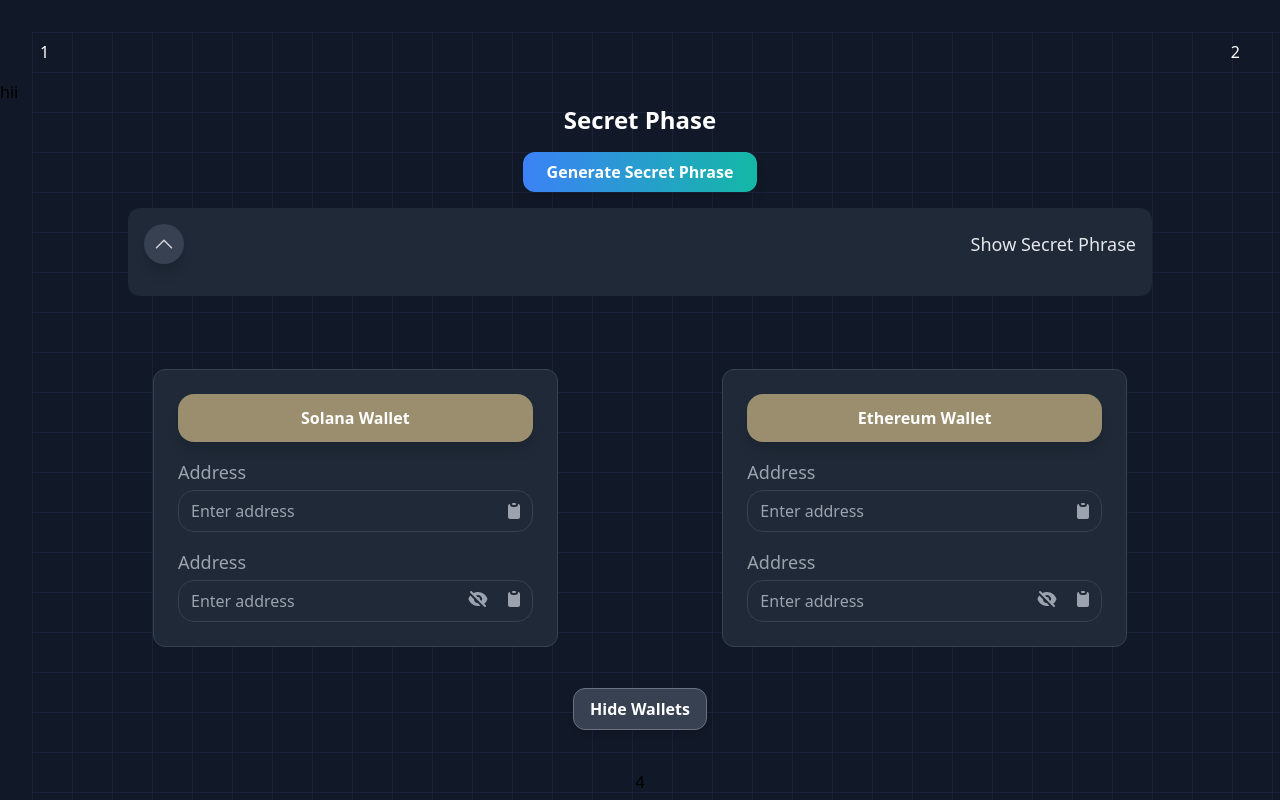
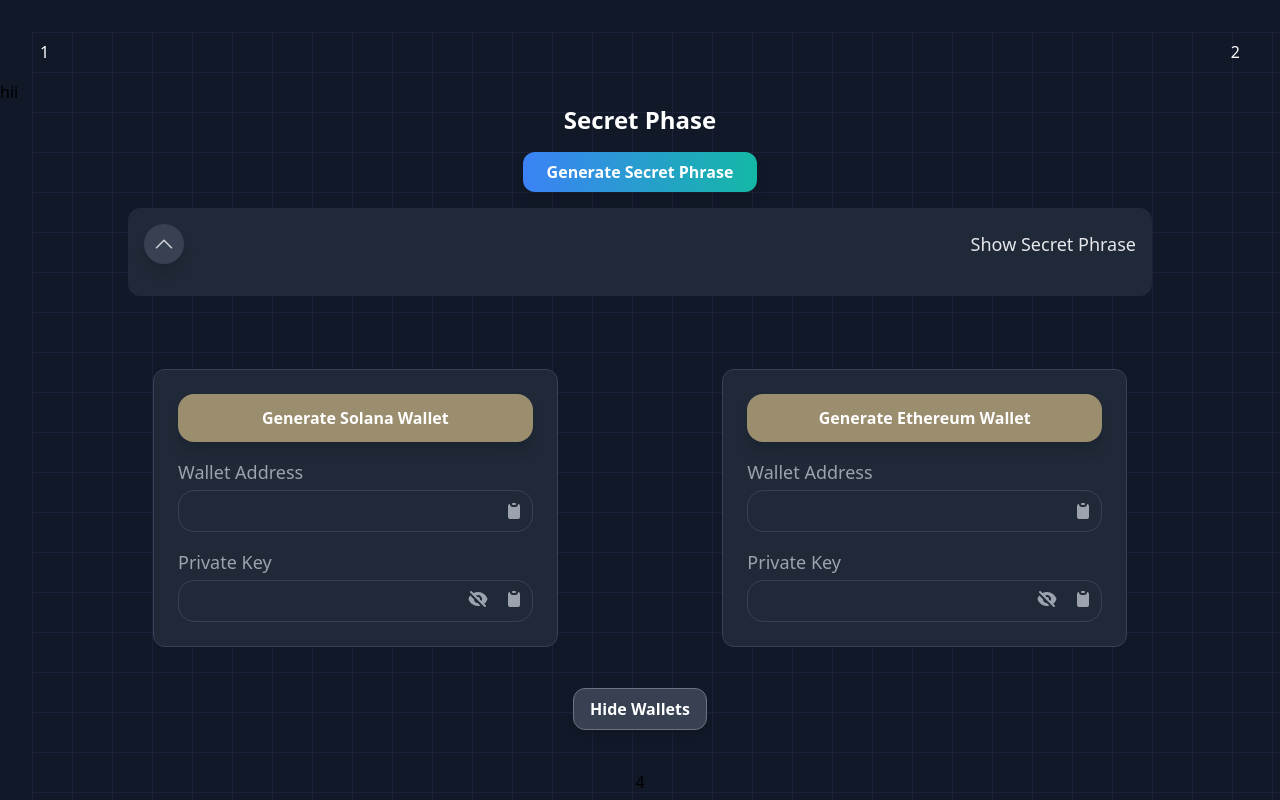
Before and after one commit to Pawan2061/crypto_wallet, a Next.js app: page / in a window 1280 px wide. Both pictures are taken after a click on the button "Show Wallets". Built offline with nearby package versions, Linux system fonts and the light colour scheme.

Commit message:
feat: major logic

```diff
--- a/components/Wallet.tsx
+++ b/components/Wallet.tsx
@@ -2,7 +2,7 @@
 import { useState } from "react";
 import Mnemonics from "./Mnemonic";
 import { generateMnemonic } from "bip39";
-import { log } from "util";
+import { MakeKeypair } from "ed25519";
 import SolAndEth from "./solAndEth";
 export default function Wallet() {
   const [show, setShow] = useState(false);
@@ -80,7 +80,7 @@ export default function Wallet() {
       </div>
 
       {display ? (
-        <SolAndEth />
+        <SolAndEth mnemonic={JSON.stringify(mnemonic)} />
       ) : (
         <button
           onClick={showWallets}
--- a/components/solAndEth.tsx
+++ b/components/solAndEth.tsx
@@ -1,10 +1,40 @@
+import { mnemonicToSeed } from "bip39";
 import React, { useState } from "react";
+import { derivePath } from "ed25519-hd-key";
+import nacl from "tweetnacl";
+import { Keypair } from "@solana/web3.js";
+export default function SolAndEth({ mnemonic }: any) {
+  const [solAddress, setSolAddress] = useState("");
+  const [ethAddress, setEthAddress] = useState("");
+  const [solKey, setSolKey] = useState("");
+  const [ethKey, setEthKey] = useState("");
+  const [isVisible, setIsVisible] = useState(true);
+  const [index, setIndex] = useState(0);
 
-export default function SolAndEth() {
-  const [address, setAddress] = useState("");
+  const handleInputChange = (
+    e: React.ChangeEvent<HTMLInputElement>,
+    setter: React.Dispatch<React.SetStateAction<string>>
+  ) => {
+    setter(e.target.value);
+  };
 
-  const handleAddressChange = (e: any) => {
-    setAddress(e.target.value);
+  const handleGenerateSol = async () => {
+    console.log(mnemonic, "is here");
+    if (!mnemonic) {
+      throw new Error();
+    }
+
+    const seed = await mnemonicToSeed(mnemonic);
+    const path = `m/44'/501'/${index}'/0'`;
+    const derivedSeed = derivePath(path, seed.toString("hex")).key;
+    const secret = nacl.sign.keyPair.fromSeed(derivedSeed).secretKey;
+    const keypair = Keypair.fromSecretKey(secret);
+    setIndex(index + 1);
+
+    console.log(seed, "sol here");
+  };
+  const handleGenerateEth = () => {
+    console.log("eth here");
   };
 
   return (
@@ -15,31 +45,23 @@ export default function SolAndEth() {
 
           <div className="relative rounded-xl border border-gray-700 bg-gray-800 p-6 space-y-4">
             <button
-              className="bg-[#9b8e6e] mx-auto w-full
-                        text-white font-semibold py-3 px-6
-                        rounded-2xl shadow-lg
-                        text-center
-                        hover:from-slate-600 hover:to-gray-700
-                        transition-all duration-300
-                        transform hover:scale-105
-                        active:scale-95
-                        focus:outline-none focus:ring-2 focus:ring-gray-300 focus:ring-opacity-50"
+              onClick={handleGenerateSol}
+              className="bg-[#9b8e6e] mx-auto w-full text-white font-semibold py-3 px-6 rounded-2xl shadow-lg text-center hover:from-slate-600 hover:to-gray-700 transition-all duration-300 transform hover:scale-105 active:scale-95 focus:outline-none focus:ring-2 focus:ring-gray-300 focus:ring-opacity-50"
             >
-              Solana Wallet
+              Generate Solana Wallet
             </button>
 
             <div className="flex flex-col items-start w-full">
               <label className="block text-lg font-medium mb-1 text-gray-400 self-start">
-                Address
+                Wallet Address
               </label>
-
               <div className="flex w-full border border-gray-700 rounded-2xl">
                 <input
                   type="text"
-                  className="flex-1 px-3 py-2  focus:outline-none bg-transparent text-white rounded-l-lg"
-                  value={address}
-                  onChange={handleAddressChange}
-                  placeholder="Enter address"
+                  readOnly
+                  className="flex-1 px-3 py-2 focus:outline-none bg-transparent text-white rounded-l-lg"
+                  value={solAddress}
+                  onChange={(e) => handleInputChange(e, setSolAddress)}
                 />
                 <button className="p-2 text-gray-400 hover:text-white focus:outline-none">
                   <svg
@@ -54,18 +76,18 @@ export default function SolAndEth() {
                 </button>
               </div>
             </div>
+
             <div className="flex flex-col items-start w-full">
               <label className="block text-lg font-medium mb-1 text-gray-400 self-start">
-                Address
+                Private Key
               </label>
-
               <div className="flex w-full border border-gray-700 rounded-2xl">
                 <input
-                  type="text"
-                  className="flex-1 px-3 py-2  focus:outline-none bg-transparent text-white rounded-l-lg"
-                  value={address}
-                  onChange={handleAddressChange}
-                  placeholder="Enter address"
+                  type="password"
+                  readOnly
+                  className="flex-1 px-3 py-2 focus:outline-none bg-transparent text-white rounded-l-lg"
+                  value={solKey}
+                  onChange={(e) => handleInputChange(e, setSolKey)}
                 />
                 <button className="p-2 text-gray-400 hover:text-white focus:outline-none flex gap-4">
                   <svg
@@ -75,9 +97,9 @@ export default function SolAndEth() {
                     fill="currentColor"
                   >
                     <path
-                      fill-rule="evenodd"
+                      fillRule="evenodd"
                       d="M3.707 2.293a1 1 0 00-1.414 1.414l14 14a1 1 0 001.414-1.414l-1.473-1.473A10.014 10.014 0 0019.542 10C18.268 5.943 14.478 3 10 3a9.958 9.958 0 00-4.512 1.074l-1.78-1.781zm4.261 4.26l1.514 1.515a2.003 2.003 0 012.45 2.45l1.514 1.514a4 4 0 00-5.478-5.478z"
-                      clip-rule="evenodd"
+                      clipRule="evenodd"
                     ></path>
                     <path d="M12.454 16.697L9.75 13.992a4 4 0 01-3.742-3.741L2.335 6.578A9.98 9.98 0 00.458 10c1.274 4.057 5.065 7 9.542 7 .847 0 1.669-.105 2.454-.303z"></path>
                   </svg>
@@ -101,31 +123,23 @@ export default function SolAndEth() {
 
           <div className="relative rounded-xl border border-gray-700 bg-gray-800 p-6 space-y-4">
             <button
-              className="bg-[#9b8e6e] mx-auto w-full
-                        text-white font-semibold py-3 px-6
-                        rounded-2xl shadow-lg
-                        text-center
-                        hover:from-slate-600 hover:to-gray-700
-                        transition-all duration-300
-                        transform hover:scale-105
-                        active:scale-95
-                        focus:outline-none focus:ring-2 focus:ring-gray-300 focus:ring-opacity-50"
+              onClick={handleGenerateEth}
+              className="bg-[#9b8e6e] mx-auto w-full text-white font-semibold py-3 px-6 rounded-2xl shadow-lg text-center hover:from-slate-600 hover:to-gray-700 transition-all duration-300 transform hover:scale-105 active:scale-95 focus:outline-none focus:ring-2 focus:ring-gray-300 focus:ring-opacity-50"
             >
-              Ethereum Wallet
+              Generate Ethereum Wallet
             </button>
 
             <div className="flex flex-col items-start w-full">
               <label className="block text-lg font-medium mb-1 text-gray-400 self-start">
-                Address
+                Wallet Address
               </label>
-
               <div className="flex w-full border border-gray-700 rounded-2xl">
                 <input
                   type="text"
-                  className="flex-1 px-3 py-2  focus:outline-none bg-transparent text-white rounded-l-lg"
-                  value={address}
-                  onChange={handleAddressChange}
-                  placeholder="Enter address"
+                  readOnly
+                  className="flex-1 px-3 py-2 focus:outline-none bg-transparent text-white rounded-l-lg"
+                  value={ethAddress}
+                  onChange={(e) => handleInputChange(e, setEthAddress)}
                 />
                 <button className="p-2 text-gray-400 hover:text-white focus:outline-none">
                   <svg
@@ -140,18 +154,18 @@ export default function SolAndEth() {
                 </button>
               </div>
             </div>
+
             <div className="flex flex-col items-start w-full">
               <label className="block text-lg font-medium mb-1 text-gray-400 self-start">
-                Address
+                Private Key
               </label>
-
               <div className="flex w-full border border-gray-700 rounded-2xl">
                 <input
-                  type="text"
-                  className="flex-1 px-3 py-2  focus:outline-none bg-transparent text-white rounded-l-lg"
-                  value={address}
-                  onChange={handleAddressChange}
-                  placeholder="Enter address"
+                  type="password"
+                  readOnly
+                  className="flex-1 px-3 py-2 focus:outline-none bg-transparent text-white rounded-l-lg"
+                  value={ethKey}
+                  onChange={(e) => handleInputChange(e, setEthKey)}
                 />
                 <button className="p-2 text-gray-400 hover:text-white focus:outline-none flex gap-4">
                   <svg
@@ -161,9 +175,9 @@ export default function SolAndEth() {
                     fill="currentColor"
                   >
                     <path
-                      fill-rule="evenodd"
+                      fillRule="evenodd"
                       d="M3.707 2.293a1 1 0 00-1.414 1.414l14 14a1 1 0 001.414-1.414l-1.473-1.473A10.014 10.014 0 0019.542 10C18.268 5.943 14.478 3 10 3a9.958 9.958 0 00-4.512 1.074l-1.78-1.781zm4.261 4.26l1.514 1.515a2.003 2.003 0 012.45 2.45l1.514 1.514a4 4 0 00-5.478-5.478z"
-                      clip-rule="evenodd"
+                      clipRule="evenodd"
                     ></path>
                     <path d="M12.454 16.697L9.75 13.992a4 4 0 01-3.742-3.741L2.335 6.578A9.98 9.98 0 00.458 10c1.274 4.057 5.065 7 9.542 7 .847 0 1.669-.105 2.454-.303z"></path>
                   </svg>
@@ -182,13 +196,12 @@ export default function SolAndEth() {
           </div>
         </div>
       </div>
+
       <button
-        className="flex items-center mx-auto text-white font-semibold border border-gray-500 rounded-xl
-             bg-gray-700 px-4 py-2 shadow-md transition duration-300
-             hover:bg-gray-600 active:scale-95 focus:outline-none
-             focus:ring-2 focus:ring-gray-400 focus:ring-opacity-50"
+        onClick={() => setIsVisible(!isVisible)}
+        className="flex items-center mx-auto text-white font-semibold border border-gray-500 rounded-xl bg-gray-700 px-4 py-2 shadow-md transition duration-300 hover:bg-gray-600 active:scale-95 focus:outline-none focus:ring-2 focus:ring-gray-400 focus:ring-opacity-50"
       >
-        Hide Wallets
+        {isVisible ? "Hide" : "Show"} Wallets
       </button>
     </div>
   );
```
Also changed, not shown: package.json (+6 -1 lines), 1 other file (tests, documents, lock files or other folders).
